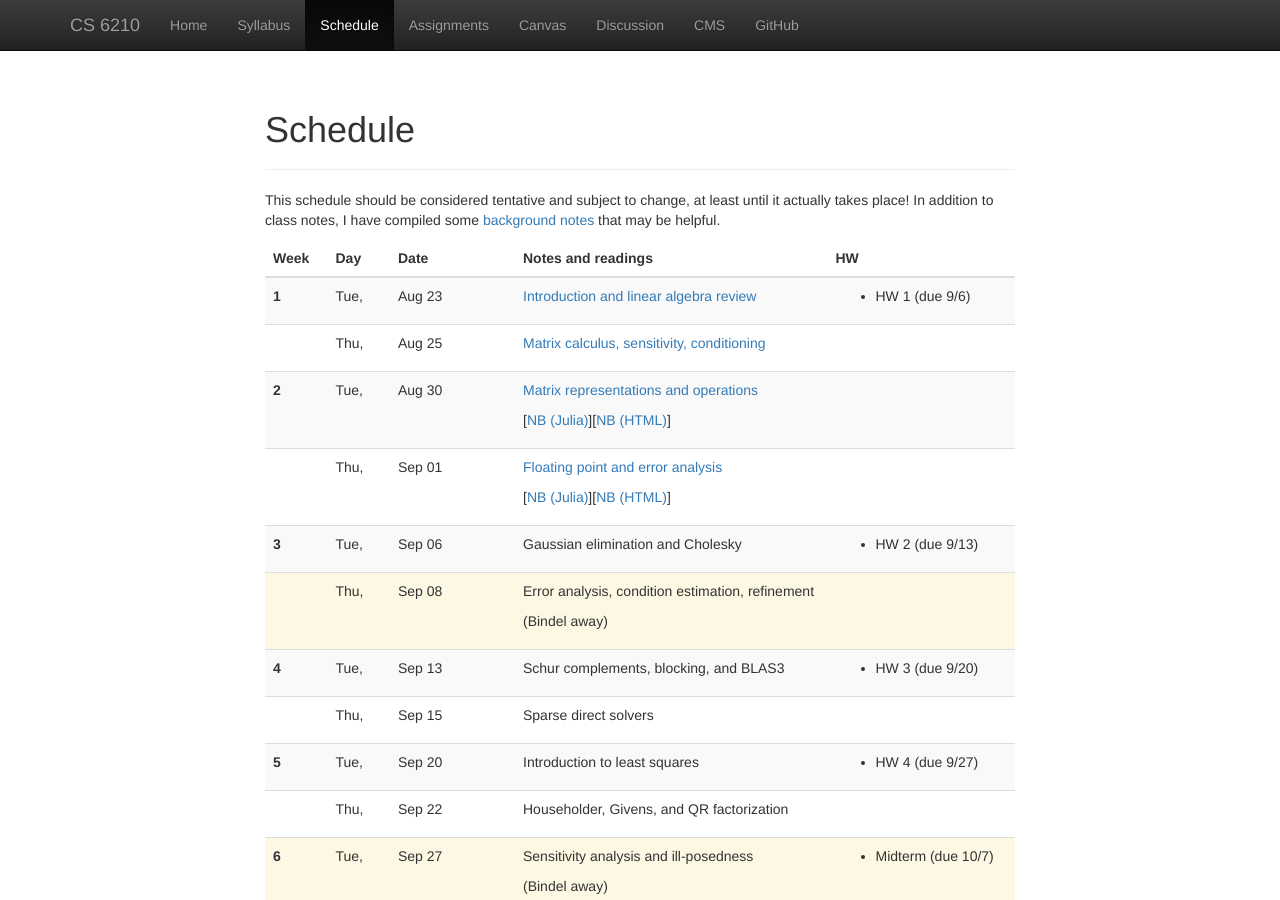
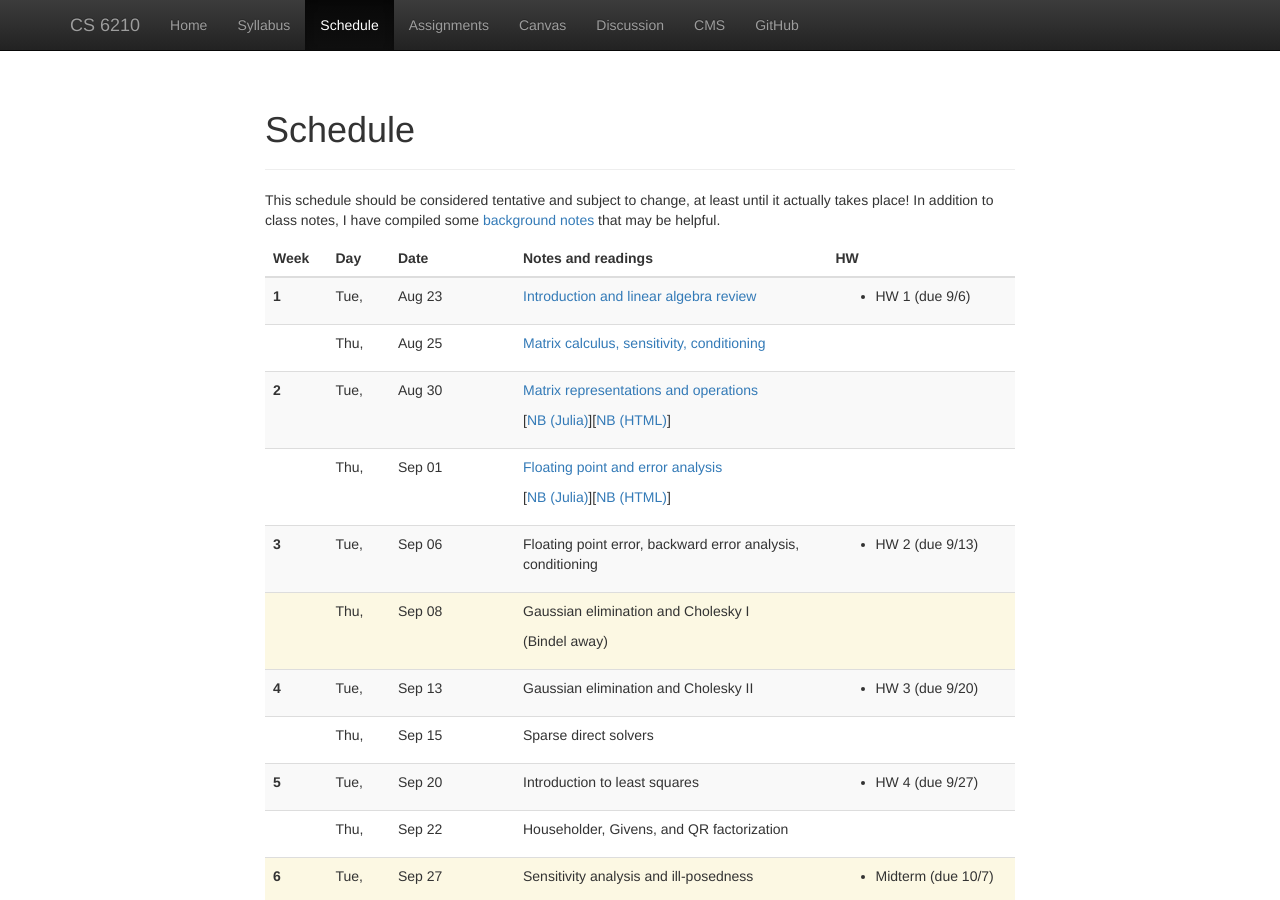
Before and after one commit to dbindel/cs6210-f22, a Jekyll site: the page built from web/schedule.html, in a window 1280 px wide and 900 px high. Built offline with Jekyll 4.4.1, drawn with Linux system fonts in a browser that asks for light colours; nearby versions of some CDN libraries.

Commit message:
Rearranging lectures for Week 3.

```diff
--- a/web/_data/lectures.yml
+++ b/web/_data/lectures.yml
@@ -36,19 +36,19 @@
 # Week 3
 -
   date: 2022-09-06
-  info: Gaussian elimination and Cholesky
+  info: Floating point error, backward error analysis, conditioning
   hw:
     - info: HW 2 (due 9/13)
 -
   date: 2022-09-08
-  info: Error analysis, condition estimation, refinement
+  info: Gaussian elimination and Cholesky I
   travel: Tapia conference
 #
 # ==================
 # Week 4
 -
   date: 2022-09-13
-  info: Schur complements, blocking, and BLAS3
+  info: Gaussian elimination and Cholesky II
   hw:
     - info: HW 3 (due 9/20)
 -
```
